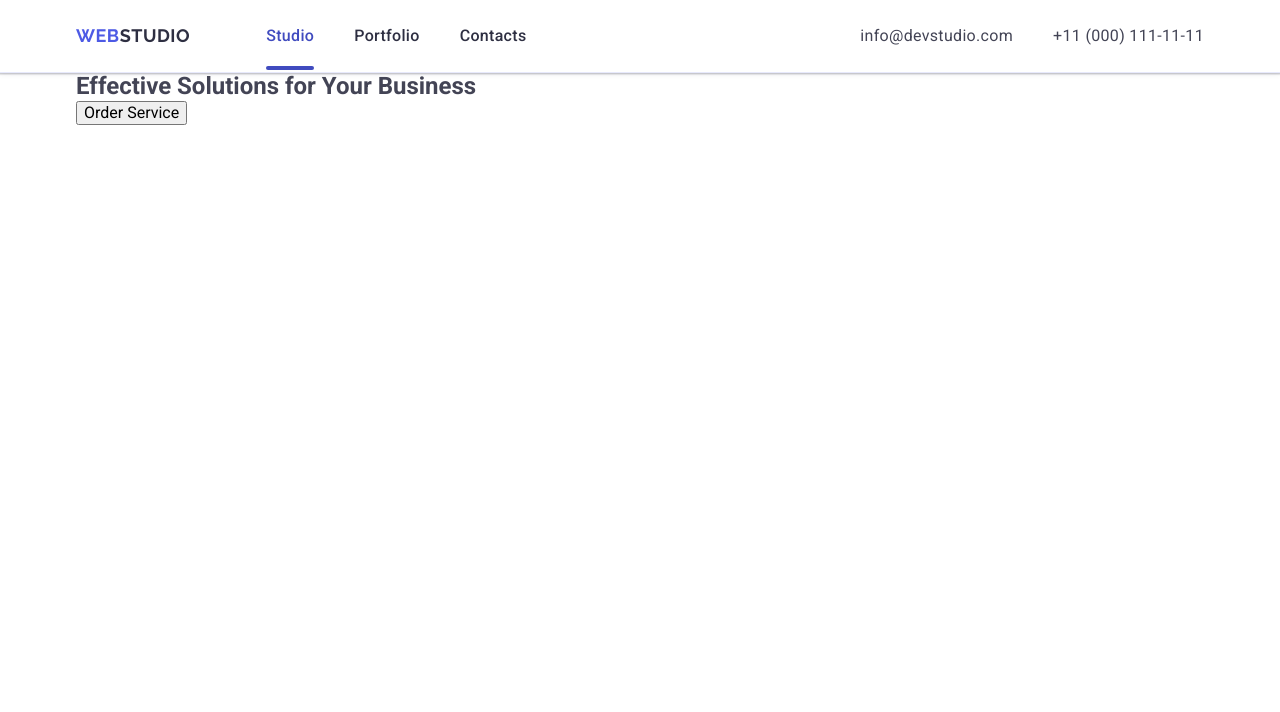
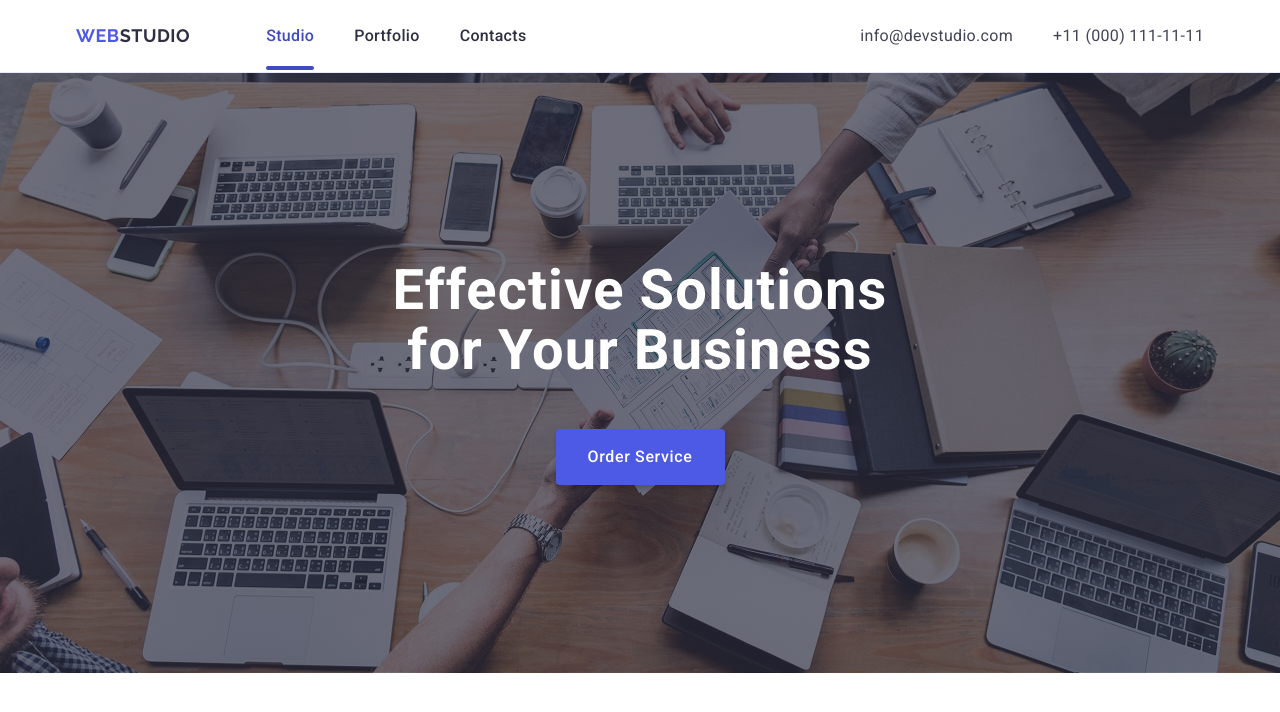
Before and after one commit to BohdanVoitsehivsky/goit-markup-hw-06, a plain HTML site: page index.html in a window 1280 px wide. Drawn offline with nearby package versions, Linux system fonts and the light colour scheme.

Commit message:
add section1

```diff
--- a/css/styles-old.css
+++ b/css/styles-old.css
@@ -1,33 +1,7 @@
 /* main */
 
 /* section1 */
-.section-title {
-  background: #2e2f42;
-  padding: 188px 0;
-  max-width: 1440px;
-  margin: 0 auto;
-  background-image: linear-gradient(
-      rgba(46, 47, 66, 0.7),
-      rgba(46, 47, 66, 0.7)
-    ),
-    url(../images/hero.jpg);
-  background-repeat: no-repeat;
-  background-size: cover;
-  background-position: center;
-}
 
-.title {
-  max-width: 496px;
-  font-weight: 700;
-  font-size: 56px;
-  line-height: 1.07;
-  letter-spacing: 0.02em;
-  text-align: center;
-  color: #fff;
-  margin-left: auto;
-  margin-right: auto;
-  margin-bottom: 48px;
-}
 .button {
   font-weight: 500;
   font-size: 16px;
--- a/css/styles.css
+++ b/css/styles.css
@@ -360,3 +360,84 @@ ul {
 }
 
 /* main */
+.section-title {
+  background: #2e2f42;
+  padding: 72px 0;
+  max-width: 320px;
+  margin: 0 auto;
+  background-image: linear-gradient(
+      rgba(46, 47, 66, 0.7),
+      rgba(46, 47, 66, 0.7)
+    ),
+    url(../images/hero.jpg);
+  background-repeat: no-repeat;
+  background-size: cover;
+  background-position: center;
+}
+.title {
+  max-width: 216px;
+  font-weight: 700;
+  font-size: 36px;
+  line-height: 1.11;
+  letter-spacing: 0.02em;
+  text-align: center;
+  color: #fff;
+  margin-left: auto;
+  margin-right: auto;
+  margin-bottom: 72px;
+}
+.button {
+  font-weight: 500;
+  font-size: 16px;
+  line-height: 1.5;
+  letter-spacing: 0.04em;
+  color: #fff;
+  background-color: #4d5ae5;
+  font-family: "Roboto", sans-serif;
+  cursor: pointer;
+  display: block;
+  margin-right: auto;
+  margin-left: auto;
+  min-width: 169px;
+  height: 56px;
+  border: none;
+  border-radius: 4px;
+  box-shadow: 0 4px 4px 0 rgba(0, 0, 0, 0.15);
+  background: #4d5ae5;
+  transition: background-color 250ms cubic-bezier(0.4, 0, 0.2, 1);
+}
+@media screen and (min-width: 768px) {
+  .section-title {
+    padding: 112px 0;
+    max-width: 768px;
+  }
+  .title {
+    max-width: 496px;
+    line-height: 1.07;
+
+    font-size: 56px;
+
+    margin-bottom: 36px;
+  }
+  .button:hover {
+    background-color: #404bbf;
+    color: #fff;
+  }
+  .button:focus {
+    background-color: #404bbf;
+    color: #fff;
+  }
+}
+@media screen and (min-width: 1158px) {
+  .section-title {
+    padding: 188px 0;
+    max-width: 1440px;
+  }
+}
+.title {
+  font-size: 56px;
+  line-height: 1.07;
+  letter-spacing: 0.02em;
+
+  margin-bottom: 48px;
+}
--- a/index.html
+++ b/index.html
@@ -98,7 +98,7 @@
         </button>
       </div>
       <!-- mobile menu -->
-      <div class="mobile-menu is-open">
+      <div class="mobile-menu">
         <div class="container mobile-menu-container">
           <button
             type="button"
```
